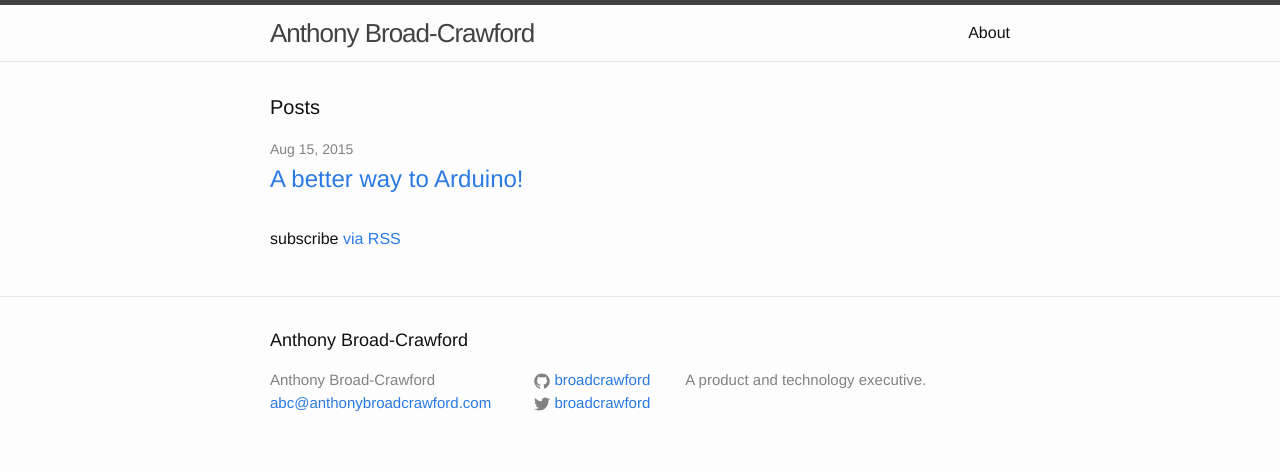
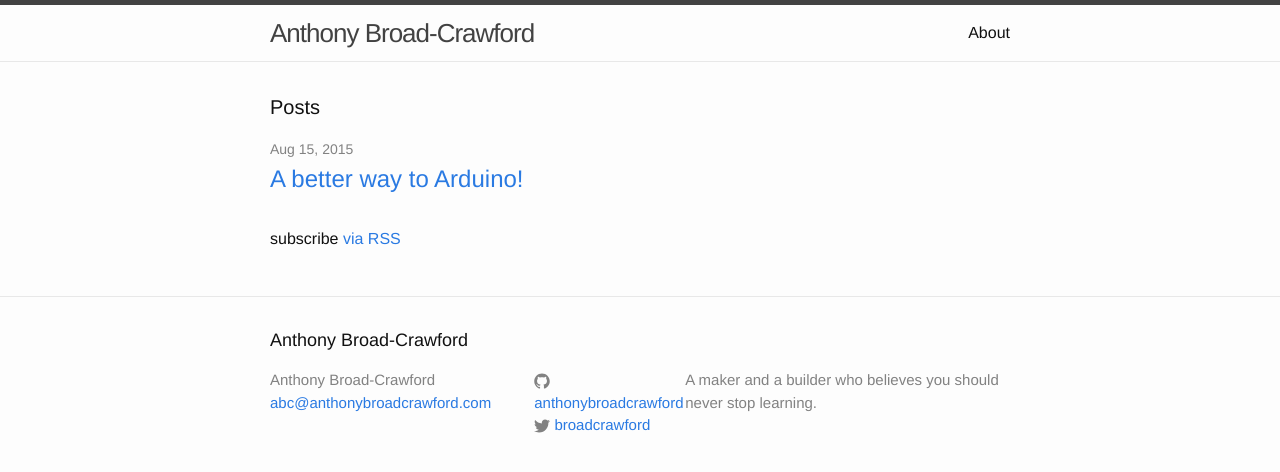
Before and after one commit to AnthonyBroadCrawford/anthonybroadcrawford.github.io, a Jekyll site: the page built from index.html, in a window 1280 px wide. Shown: the top 472 px of the page. Built offline with Jekyll 4.4.1, drawn with Linux system fonts in a browser that asks for light colours.

Commit message:
updated site footer

```diff
--- a/_config.yml
+++ b/_config.yml
@@ -2,11 +2,11 @@
 title: Anthony Broad-Crawford
 email: abc@anthonybroadcrawford.com
 description: > # this means to ignore newlines until "baseurl:"
-  A product and technology executive.
+  A maker and a builder who believes you should never stop learning.
 baseurl: "" # the subpath of your site, e.g. /blog/
 url: "http://blog.anthonybroadcrawford.com" # the base hostname & protocol for your site
 twitter_username: broadcrawford
-github_username:  broadcrawford
+github_username:  anthonybroadcrawford
 
 # Build settings
 markdown: kramdown
```
